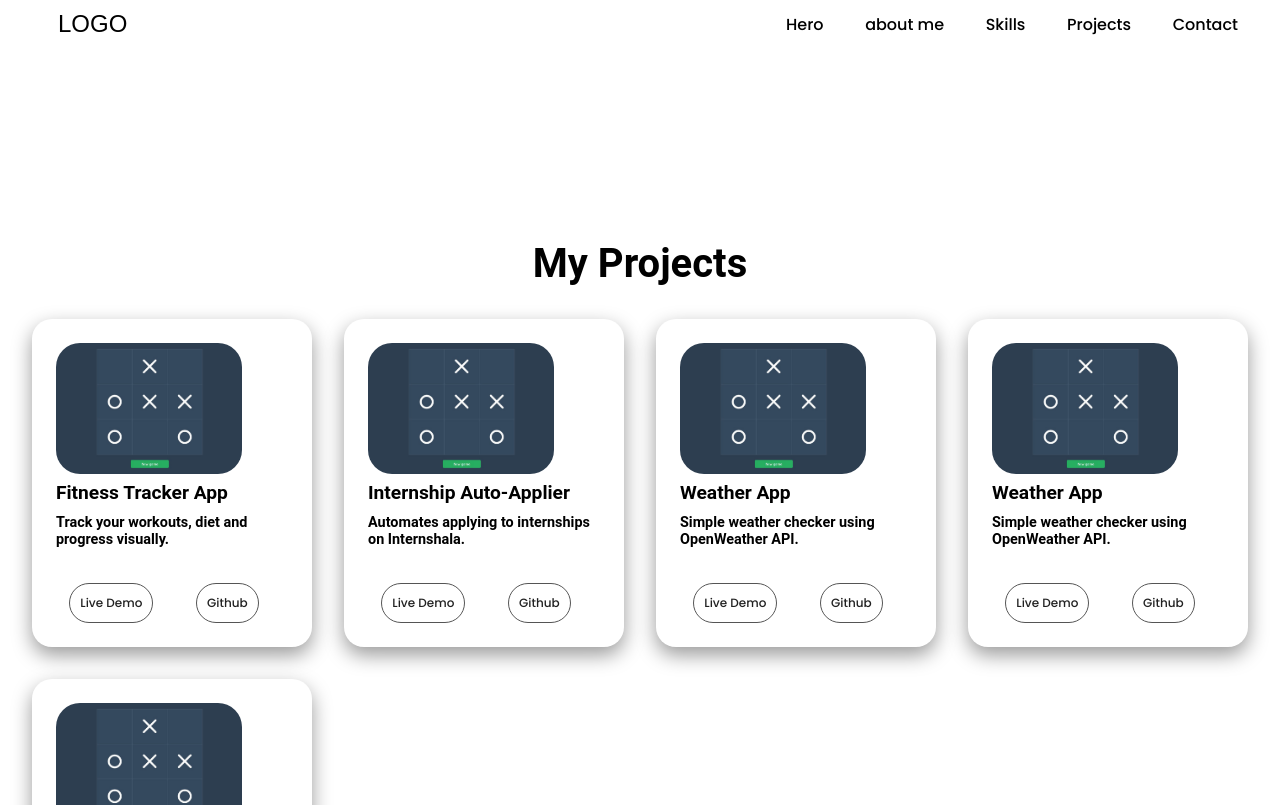
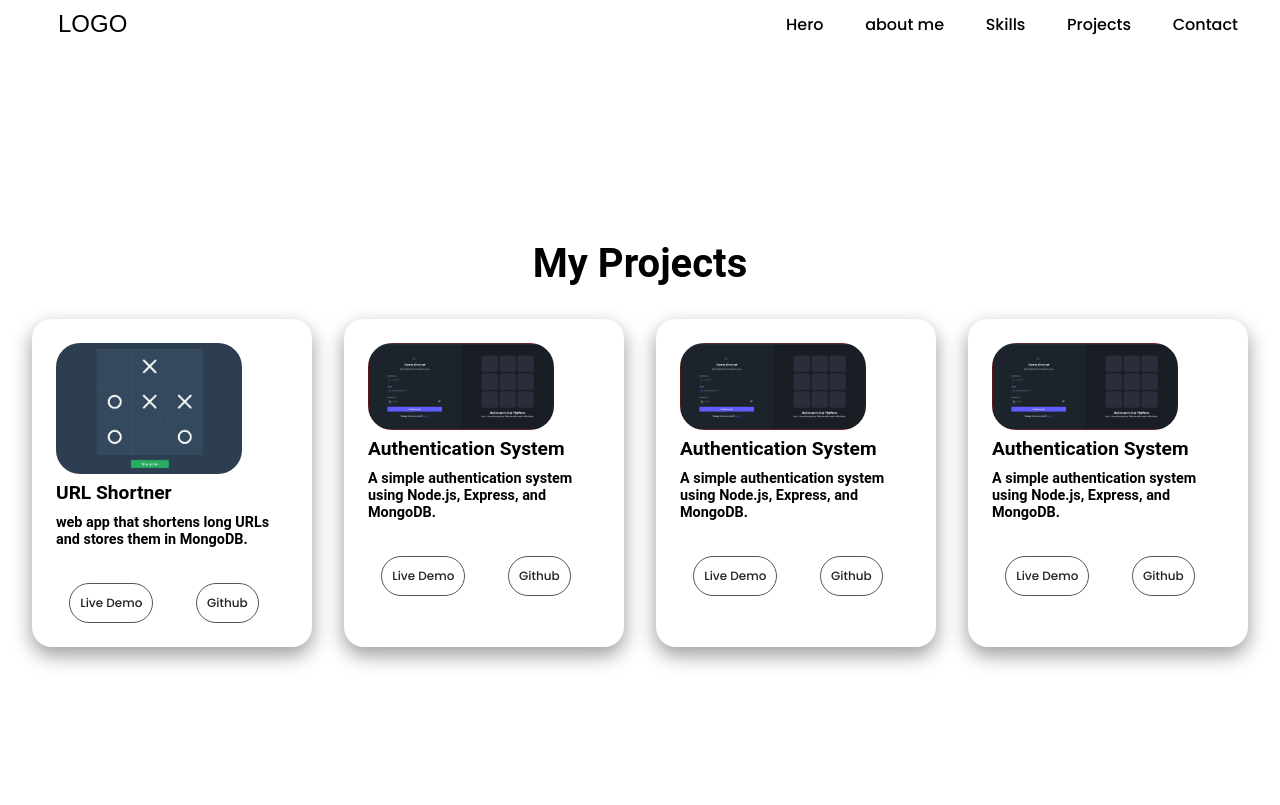
Before and after one commit to Sarfraz1115/Portfolio, a React (Vite) app: page /projects in a window 1280 px wide. Shown: the top 805 px of the page. Built offline with nearby package versions, Linux system fonts and the light colour scheme; a web font is replaced by a local one.

Commit message:
project section changes

```diff
--- a/src/components/Projects/Allprojects.jsx
+++ b/src/components/Projects/Allprojects.jsx
@@ -3,35 +3,35 @@ import './allproject.css';
 
 const projects = [
     {
-        title: "Fitness Tracker App",
-        description: "Track your workouts, diet and progress visually.",
-        live: "#",
-        github: "#",
+        title: "URL Shortner",
+        description: " web app that shortens long URLs and stores them in MongoDB.",
+        live: "https://url-shortner-backend-1h1z.onrender.com/",
+        github: "https://github.com/Sarfraz1115/URL-Shortner-Backend",
+        image: "./tic.jpg",
     },
     {
-        title: "Internship Auto-Applier",
-        description: "Automates applying to internships on Internshala.",
-        live: "#",
-        github: "#"
+        title: "Authentication System",
+        description: "A simple authentication system using Node.js, Express, and MongoDB.",
+        live: "https://auth-login-frontend.vercel.app/signup",
+        github: "https://github.com/Sarfraz1115/AuthLogin_Frontend",
+        image: "./auth.png",
     },
     {
-        title: "Weather App",
-        description: "Simple weather checker using OpenWeather API.",
-        live: "#",
-        github: "#"
+        title: "Authentication System",
+        description: "A simple authentication system using Node.js, Express, and MongoDB.",
+        live: "https://auth-login-frontend.vercel.app/signup",
+        github: "https://github.com/Sarfraz1115/AuthLogin_Frontend",
+        image: "./auth.png",
     },
     {
-        title: "Weather App",
-        description: "Simple weather checker using OpenWeather API.",
-        live: "#",
-        github: "#"
+        title: "Authentication System",
+        description: "A simple authentication system using Node.js, Express, and MongoDB.",
+        live: "https://auth-login-frontend.vercel.app/signup",
+        github: "https://github.com/Sarfraz1115/AuthLogin_Frontend",
+        image: "./auth.png",
     },
-    {
-        title: "Weather App",
-        description: "Simple weather checker using OpenWeather API.",
-        live: "#",
-        github: "#"
-    },
+
+
 ];
 
 const Allprojects = () => {
@@ -41,14 +41,14 @@ const Allprojects = () => {
             <div className="projects-grid">
                 {projects.map((project, index) => (
                     <div key={index} className="project-card">
-                        <div className="photo"><img src="./tic.jpg" alt="" /></div>
+                        <div className="photo"><img src={project.image}alt="" /></div>
                         <h2 className="project-name">{project.title}</h2>
                         <p className="project-description">{project.description}</p>
                         <div className='project-btns'>
-                            <a href={project.live} className="project-live">
+                            <a href={project.live} target='_blank' className="project-live">
                                 Live Demo
                             </a>
-                            <a href={project.github} className="project-live">
+                            <a href={project.github} target='_blank' className="project-live">
                                 Github
                             </a>
                         </div>
--- a/src/components/Projects/Project.jsx
+++ b/src/components/Projects/Project.jsx
@@ -27,7 +27,7 @@ const Project = () => {
                             <h2>TaskMaster</h2>
                             <div className="btns">
                                 <a href="https://github.com/Sarfraz1115/TodoWithSupabase" target='_blank' className='git'>Github</a>
-                                <a href="https://todo-with-supabase-alpha.vercel.app/" className='live'>Live demo</a>
+                                <a href="https://todo-with-supabase-alpha.vercel.app/" target='_blank' className='live'>Live demo</a>
                             </div>
                         </div>
                         <div className="first-about">
@@ -42,8 +42,8 @@ const Project = () => {
                             <div className="photo"><img src="./tic.jpg" alt="" /></div>
                             <h2>TicTacToe</h2>
                             <div className="btns">
-                                <a href="https://github.com/Sarfraz1115/Tic-Tac-Toe-game" target='_blank' className='git'>Github</a>
-                                <a href="https://tic-tac-toe-game-kappa-wine.vercel.app/" className='live'>Live demo</a>
+                                <a href="https://github.com/Sarfraz1115/React-Projects/tree/main/3-TicTacToe-Game" target='_blank' className='git'>Github</a>
+                                <a href="https://tictactoe-eight-delta.vercel.app/" className='live'>Live demo</a>
                             </div>
                         </div>
 
```
Also changed, not shown: public/auth.png (added).
